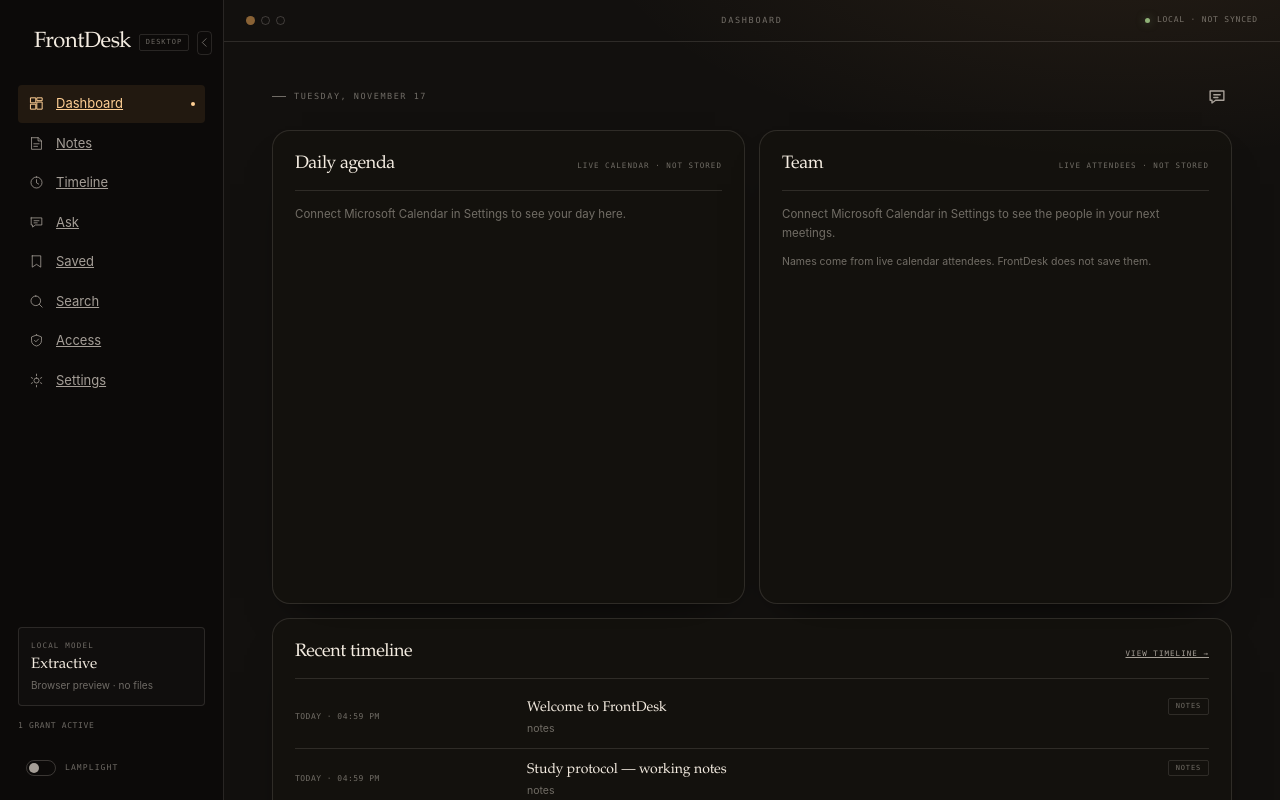
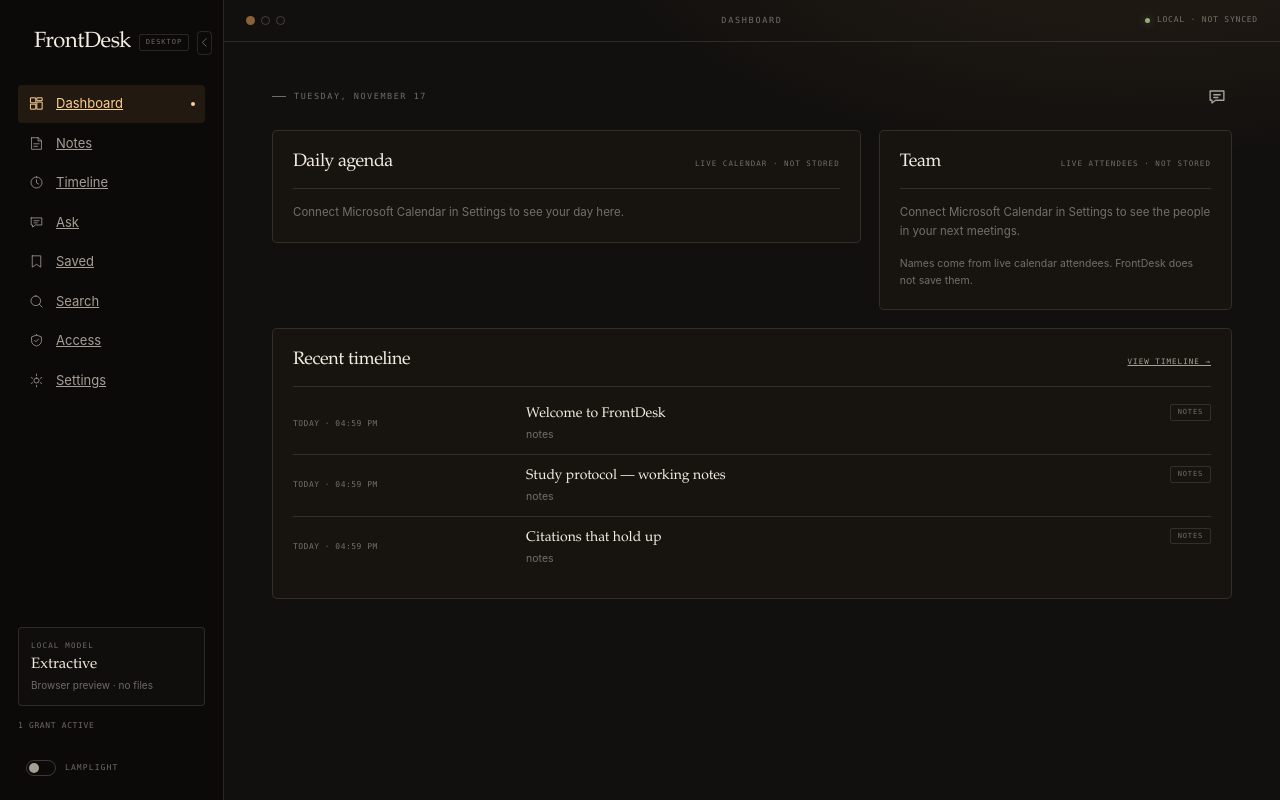
Before and after one commit to yilmazzey/FrontDesk, a React (Vite) app in the folder desktop/: page /chat in a window 1280 px wide. Built offline with nearby package versions, Linux system fonts and the light colour scheme.

Commit message:
Replace MagicBento dashboard with consistent panel layout

```diff
--- a/desktop/src/components/MagicBento.tsx
+++ /dev/null
@@ -1,123 +0,0 @@
-import { useEffect, useRef, useState, type CSSProperties, type PointerEvent, type ReactNode } from 'react'
-
-export type MagicBentoItem = {
-  id?: string
-  content: ReactNode
-  colSpan?: number
-  rowSpan?: number
-  onClick?: () => void
-  href?: string
-}
-
-type Props = {
-  items: MagicBentoItem[]
-  columns?: number
-  rowHeight?: number
-  gap?: number
-  radius?: number
-  enableBorderGlow?: boolean
-  enableSpotlight?: boolean
-  clickEffect?: boolean
-  className?: string
-  style?: CSSProperties
-}
-
-/**
- * A lightweight MagicBento-compatible grid for the existing React + CSS stack.
- * It keeps the card grid, cursor spotlight, border glow and intro motion without
- * pulling in the full React Bits runtime or icon pack.
- */
-export default function MagicBento({
-  items,
-  columns = 4,
-  rowHeight = 220,
-  gap = 14,
-  radius = 18,
-  enableBorderGlow = true,
-  enableSpotlight = true,
-  clickEffect = true,
-  className = '',
-  style,
-}: Props) {
-  const rootRef = useRef<HTMLDivElement | null>(null)
-  const [responsiveColumns, setResponsiveColumns] = useState(Math.max(1, Math.round(columns)))
-
-  useEffect(() => {
-    const node = rootRef.current
-    if (!node) return
-    const measure = () => {
-      const width = node.clientWidth
-      setResponsiveColumns(width < 560 ? 1 : width < 860 ? 2 : Math.max(1, Math.round(columns)))
-    }
-    measure()
-    const observer = new ResizeObserver(measure)
-    observer.observe(node)
-    return () => observer.disconnect()
-  }, [columns])
-
-  const span = responsiveColumns
-
-  return (
-    <div
-      ref={rootRef}
-      className={`magicBento ${className}`.trim()}
-      style={{
-        gridTemplateColumns: `repeat(${span}, minmax(0, 1fr))`,
-        gridAutoRows: `minmax(${rowHeight}px, auto)`,
-        gap: `${Math.max(0, gap)}px`,
-        ...style,
-      }}
-    >
-      {items.map((item, index) => {
-        const clickable = Boolean(item.onClick || item.href)
-        const content = (
-          <>
-            {enableSpotlight ? <span className="magicBento__spotlight" aria-hidden="true" /> : null}
-            {enableBorderGlow ? <span className="magicBento__border" aria-hidden="true" /> : null}
-            {clickEffect ? <span className="magicBento__wave" aria-hidden="true" /> : null}
-            <div className="magicBento__content">{item.content}</div>
-          </>
-        )
-
-        const common = {
-          key: item.id ?? index,
-          className: 'magicBento__card',
-          'data-clickable': clickable ? '' : undefined,
-          style: {
-            gridColumn: `span ${Math.min(span, Math.max(1, Math.round(item.colSpan ?? 1)))}`,
-            gridRow: `span ${Math.max(1, Math.round(item.rowSpan ?? 1))}`,
-            borderRadius: `${radius}px`,
-            '--mb-delay': `${index * 70}ms`,
-          } as CSSProperties,
-          onPointerMove: (event: PointerEvent<HTMLElement>) => {
-            const rect = event.currentTarget.getBoundingClientRect()
-            event.currentTarget.style.setProperty('--mb-x', `${event.clientX - rect.left}px`)
-            event.currentTarget.style.setProperty('--mb-y', `${event.clientY - rect.top}px`)
-            event.currentTarget.style.setProperty('--mb-hot', '1')
-          },
-          onPointerLeave: (event: PointerEvent<HTMLElement>) => {
-            event.currentTarget.style.setProperty('--mb-hot', '0')
-          },
-        }
-
-        if (item.href) {
-          return (
-            <a {...common} href={item.href} target="_blank" rel="noreferrer">
-              {content}
-            </a>
-          )
-        }
-
-        if (clickable) {
-          return (
-            <button type="button" {...common} onClick={item.onClick}>
-              {content}
-            </button>
-          )
-        }
-
-        return <div {...common}>{content}</div>
-      })}
-    </div>
-  )
-}
--- a/desktop/src/pages/Dashboard.tsx
+++ b/desktop/src/pages/Dashboard.tsx
@@ -2,7 +2,6 @@ import { useEffect, useState } from 'react'
 import { useLocation, useNavigate } from 'react-router-dom'
 import DashboardAskDock from '../components/DashboardAskDock'
 import DailyAgenda from '../components/DailyAgenda'
-import MagicBento from '../components/MagicBento'
 import TeamPanel from '../components/TeamPanel'
 import TimelinePreview from '../components/TimelinePreview'
 import { useAccess } from '../state/access'
@@ -61,46 +60,24 @@ export default function Dashboard() {
         </button>
       </header>
 
-      <MagicBento
-        columns={4}
-        rowHeight={230}
-        gap={14}
-        radius={18}
-        items={[
-          {
-            id: 'agenda',
-            colSpan: 2,
-            rowSpan: 2,
-            content: (
+      <div className="dashboardGrid">
         <DailyAgenda
           sources={sources}
           loading={loading}
           calendarConnected={calendarConnected}
           onAsk={openAsk}
         />
-            ),
-          },
-          {
-            id: 'team',
-            colSpan: 2,
-            rowSpan: 2,
-            content: (
         <TeamPanel
           sources={sources}
           loading={loading}
           calendarConnected={calendarConnected}
           onAsk={openAsk}
         />
-            ),
-          },
-          {
-            id: 'timeline',
-            colSpan: 4,
-            rowSpan: 1,
-            content: <TimelinePreview sources={sources} />,
-          },
-        ]}
-      />
+      </div>
+
+      <div className="dashboardWide">
+        <TimelinePreview sources={sources} />
+      </div>
 
       <DashboardAskDock
         open={askOpen}
--- a/desktop/src/pages/Saved.tsx
+++ b/desktop/src/pages/Saved.tsx
@@ -1,6 +1,5 @@
 import { useMemo } from 'react'
 import { Link } from 'react-router-dom'
-import MagicBento from '../components/MagicBento'
 import { api } from '../lib/ipc'
 import { useSaved } from '../state/saved'
 
@@ -22,11 +21,8 @@ export default function Saved() {
 
   const cards = useMemo(
     () =>
-      items.map((item) => ({
-        id: item.id,
-        colSpan: 1,
-        content: (
-          <article className="savedCard">
+      items.map((item) => (
+        <article key={item.id} className="panel savedCard">
           <div className="savedCard__head">
             <span className="tag">{LABEL[item.classification] ?? 'Reference'}</span>
             <span className="savedCard__meta">{when(item.savedAt)}</span>
@@ -40,8 +36,7 @@ export default function Saved() {
             </button>
           </div>
         </article>
-        ),
-      })),
+      )),
     [items],
   )
 
@@ -61,7 +56,7 @@ export default function Saved() {
       </header>
 
       {cards.length ? (
-        <MagicBento columns={3} rowHeight={190} gap={14} radius={18} items={cards} />
+        <div className="savedGrid">{cards}</div>
       ) : (
         <div className="empty">
           <p className="empty__title">Nothing saved yet.</p>
--- a/desktop/src/styles.css
+++ b/desktop/src/styles.css
@@ -2925,201 +2925,10 @@ input {
   stroke-width: 1.5;
 }
 
-.page--ask-open .magicBento {
+.page--ask-open .dashboardGrid,
+.page--ask-open .dashboardWide {
   transform: translateY(128px);
   transition: transform 220ms cubic-bezier(0.2, 0.8, 0.2, 1);
-}
-
-/* --------------------------------------------------------------------------
-   MagicBento — adapted to the existing FrontDesk CSS tokens
-   -------------------------------------------------------------------------- */
-
-.magicBento {
-  display: grid;
-  width: 100%;
-  align-items: stretch;
-}
-
-.magicBento__card {
-  position: relative;
-  display: block;
-  box-sizing: border-box;
-  min-width: 0;
-  min-height: 0;
-  overflow: hidden;
-  border: 1px solid var(--line);
-  background:
-    linear-gradient(180deg, rgba(255, 255, 255, 0.035), transparent 46%),
-    rgba(23, 20, 15, 0.42);
-  box-shadow:
-    0 24px 48px -30px rgba(0, 0, 0, 0.8),
-    0 8px 18px -16px rgba(0, 0, 0, 0.55);
-  color: var(--ink);
-  font: inherit;
-  text-align: left;
-  text-decoration: none;
-  isolation: isolate;
-  animation: magicBentoIn 560ms cubic-bezier(0.2, 0.8, 0.2, 1) var(--mb-delay, 0ms) both;
-  transition:
-    border-color 180ms ease,
-    transform 180ms ease,
-    background 180ms ease;
-}
-
-[data-theme='light'] .magicBento__card {
-  background:
-    linear-gradient(180deg, rgba(255, 255, 255, 0.7), transparent 50%),
-    rgba(244, 235, 218, 0.62);
-}
-
-.magicBento__card[data-clickable] {
-  cursor: pointer;
-}
-
-.magicBento__card:hover {
-  border-color: rgba(255, 180, 92, 0.32);
-  transform: translateY(-2px);
-}
-
-.magicBento__card:focus-visible {
-  outline: 2px solid var(--amber);
-  outline-offset: 2px;
-}
-
-.magicBento__spotlight {
-  position: absolute;
-  inset: 0;
-  z-index: 0;
-  pointer-events: none;
-  background: radial-gradient(
-    320px circle at var(--mb-x, -999px) var(--mb-y, -999px),
-    rgba(255, 180, 92, 0.13),
-    rgba(236, 72, 153, 0.04) 38%,
-    transparent 70%
-  );
-  opacity: var(--mb-hot, 0);
-  transition: opacity 220ms ease;
-}
-
-.magicBento__border {
-  position: absolute;
-  inset: 0;
-  z-index: 2;
-  box-sizing: border-box;
-  padding: 1px;
-  border-radius: inherit;
-  pointer-events: none;
-  background: radial-gradient(
-    260px circle at var(--mb-x, -999px) var(--mb-y, -999px),
-    rgba(255, 180, 92, 0.55),
-    transparent 72%
-  );
-  -webkit-mask:
-    linear-gradient(#000 0 0) content-box,
-    linear-gradient(#000 0 0);
-  -webkit-mask-composite: xor;
-  mask:
-    linear-gradient(#000 0 0) content-box exclude,
-    linear-gradient(#000 0 0);
-  opacity: var(--mb-hot, 0);
-  transition: opacity 220ms ease;
-}
-
-.magicBento__wave {
-  position: absolute;
-  inset: 0;
-  z-index: 0;
-  pointer-events: none;
-  background: radial-gradient(
-    220px circle at var(--mb-x, 50%) var(--mb-y, 50%),
-    rgba(255, 180, 92, 0.1),
-    transparent 70%
-  );
-  opacity: 0;
-}
-
-.magicBento__card:active .magicBento__wave {
-  animation: magicBentoWave 520ms ease-out;
-}
-
-.magicBento__content {
-  position: relative;
-  z-index: 1;
-  box-sizing: border-box;
-  height: 100%;
-  overflow: auto;
-  padding: 20px 22px;
-  scrollbar-width: thin;
-}
-
-.magicBento__card {
-  background: rgba(23, 20, 15, 0.46);
-}
-
-[data-theme='light'] .magicBento__card {
-  background: rgba(244, 235, 218, 0.68);
-}
-
-.magicBento__content,
-.magicBento__content .panel,
-.magicBento__content .panel--inset,
-.magicBento__content .panel--agenda,
-.magicBento__content .panel--team,
-.magicBento__content .panel__head,
-.magicBento__content .panel__note,
-.magicBento__content .timelinePreview,
-.magicBento__content .timelinePreview__list,
-.magicBento__content .timelinePreview__row,
-.magicBento__content .agendaList,
-.magicBento__content .teamList {
-  background: transparent !important;
-  background-color: transparent !important;
-  box-shadow: none !important;
-}
-
-.magicBento__content .panel {
-  padding: 0 !important;
-  border: 0 !important;
-}
-
-.magicBento__content .panel__head {
-  margin-bottom: 8px;
-}
-
-.magicBento__content .timelinePreview {
-  margin-top: 0;
-}
-
-.magicBento__content .panel__note--quiet {
-  margin-top: 10px;
-}
-
-@keyframes magicBentoIn {
-  from {
-    opacity: 0;
-    transform: translateY(14px) scale(0.985);
-  }
-  to {
-    opacity: 1;
-    transform: none;
-  }
-}
-
-@keyframes magicBentoWave {
-  0% {
-    opacity: 0.9;
-    transform: scale(0.82);
-  }
-  100% {
-    opacity: 0;
-    transform: scale(1.35);
-  }
-}
-
-@media (prefers-reduced-motion: reduce) {
-  .magicBento__card {
-    animation: none;
-  }
 }
 
 /* --------------------------------------------------------------------------
@@ -3283,3 +3092,41 @@ input {
     grid-template-columns: repeat(2, minmax(0, 1fr));
   }
 }
+
+/* --------------------------------------------------------------------------
+   Dashboard + Saved layout
+   -------------------------------------------------------------------------- */
+
+.dashboardWide {
+  margin-top: 14px;
+}
+
+.savedGrid {
+  display: grid;
+  grid-template-columns: repeat(3, minmax(0, 1fr));
+  gap: 14px;
+}
+
+@media (max-width: 980px) {
+  .savedGrid {
+    grid-template-columns: repeat(2, minmax(0, 1fr));
+  }
+}
+
+@media (max-width: 640px) {
+  .savedGrid {
+    grid-template-columns: minmax(0, 1fr);
+  }
+}
+
+.savedGrid .savedCard {
+  min-height: 190px;
+}
+
+.savedGrid .savedCard h3 {
+  margin: 4px 0 0;
+}
+
+.savedGrid .savedCard p {
+  margin: 8px 0 0;
+}
```
Lines whose indentation alone changed are shown as unchanged.
